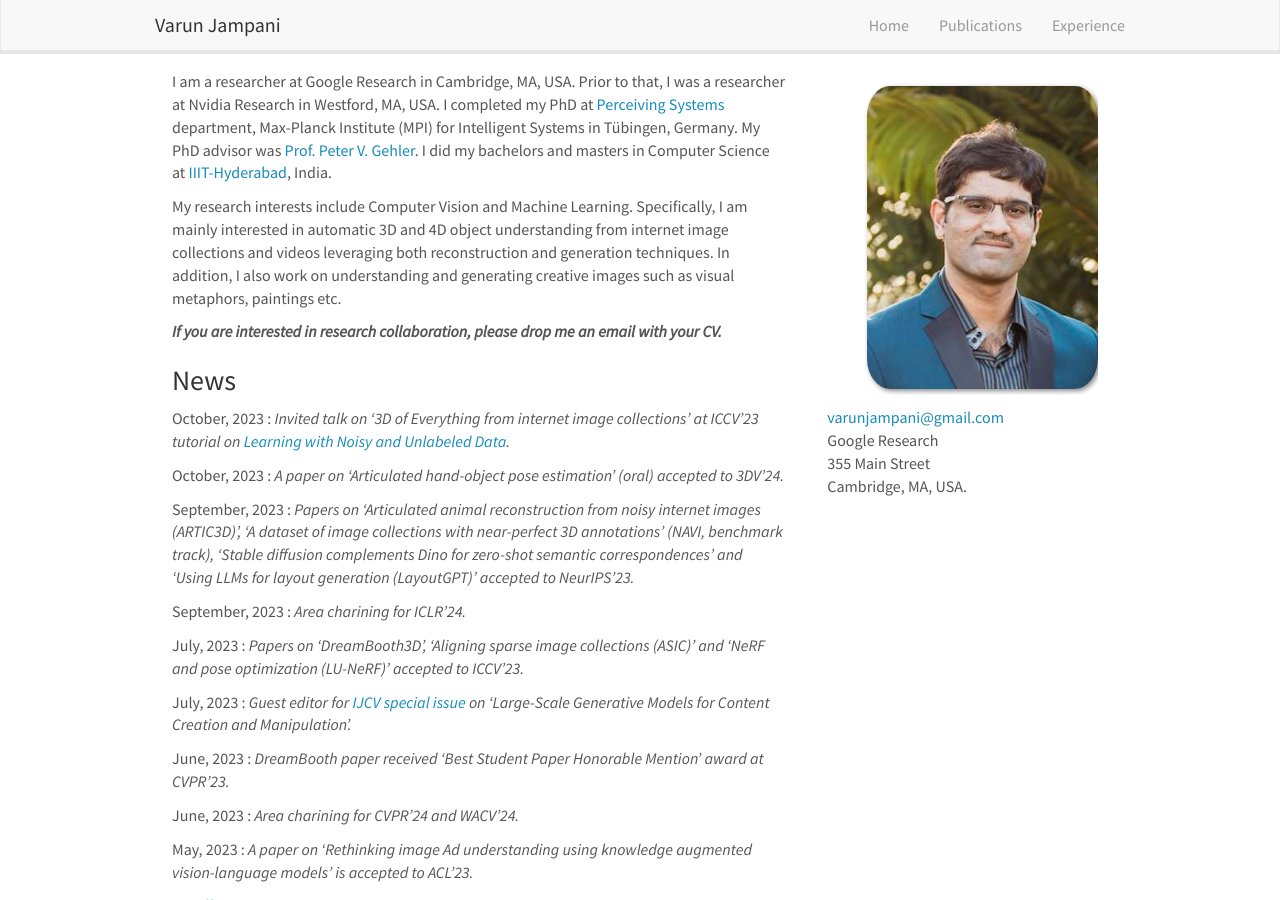
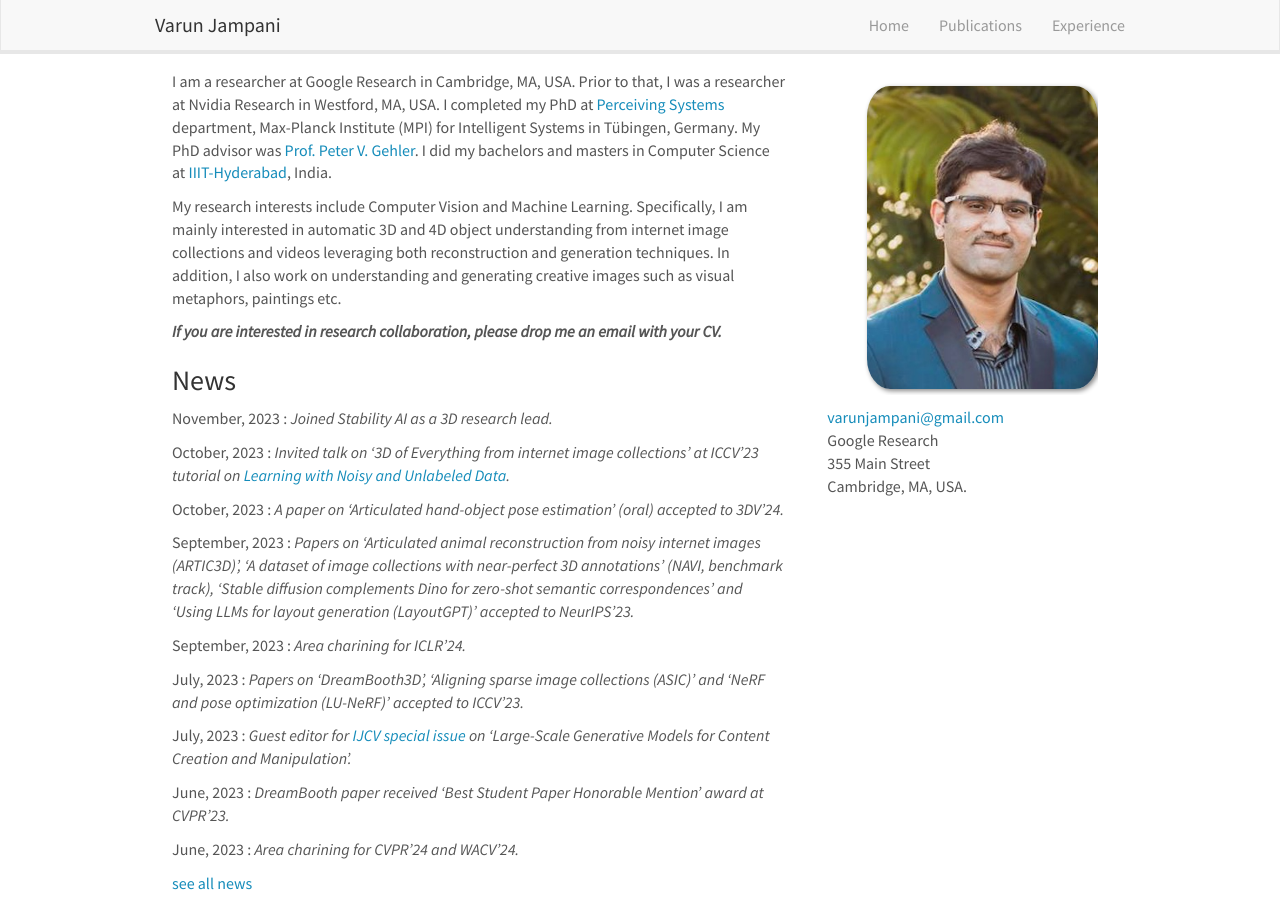
Before and after one commit to varunjampani/varunjampani.github.io, a Jekyll site: the page built from _pages/home.md, in a window 1280 px wide and 900 px high. Built offline with Jekyll 4.4.1, drawn with Linux system fonts in a browser that asks for light colours; nearby versions of some CDN libraries.

Commit message:
Update news.yml

```diff
--- a/_data/news.yml
+++ b/_data/news.yml
@@ -1,3 +1,6 @@
+- date: November, 2023
+  headline: Joined Stability AI as a 3D research lead.
+
 - date: October, 2023
   headline: Invited talk on '3D of Everything from internet image collections' at ICCV'23 tutorial on <a href="https://cvit.iiit.ac.in/summerschool2022/">Learning with Noisy and Unlabeled Data</a>.
 
```
